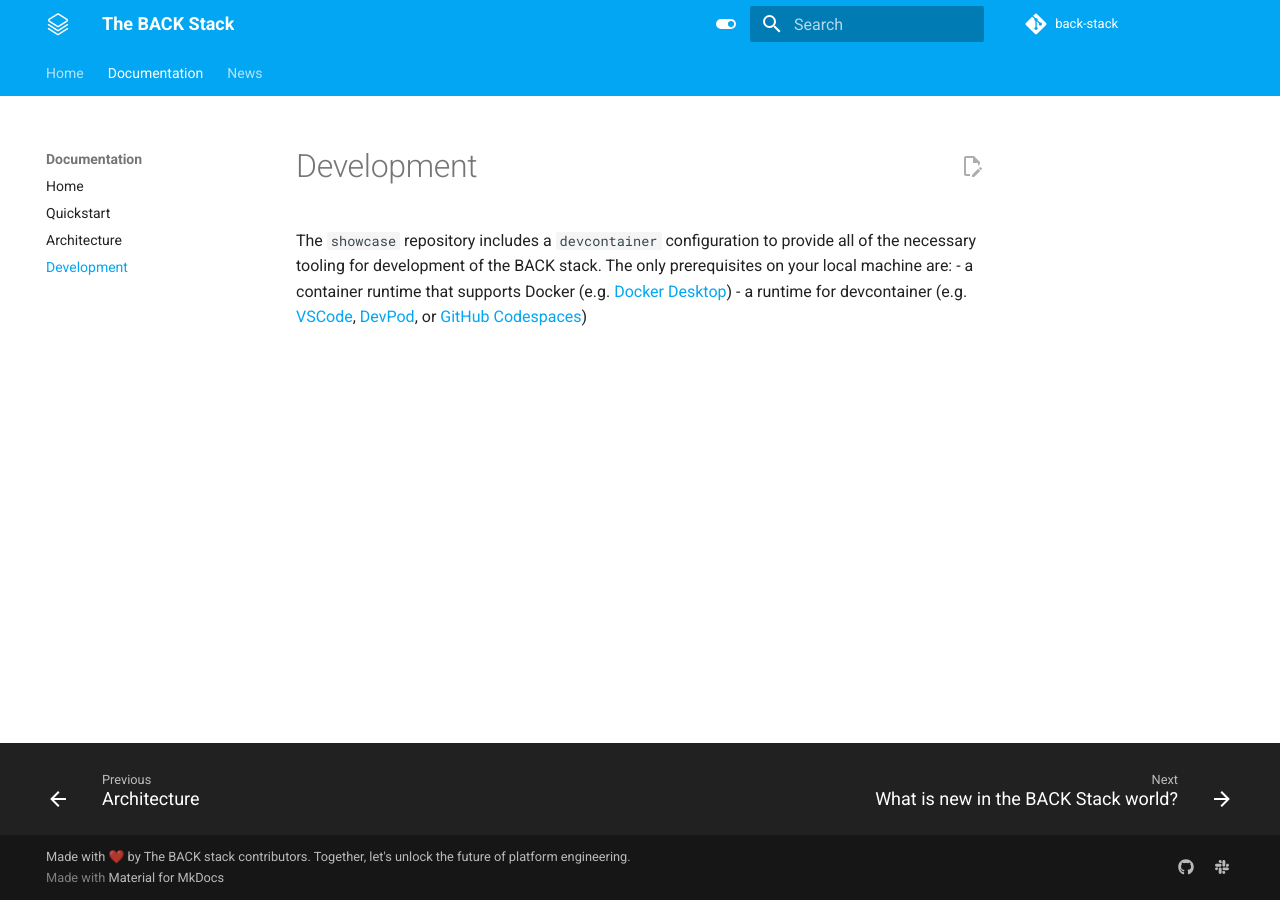
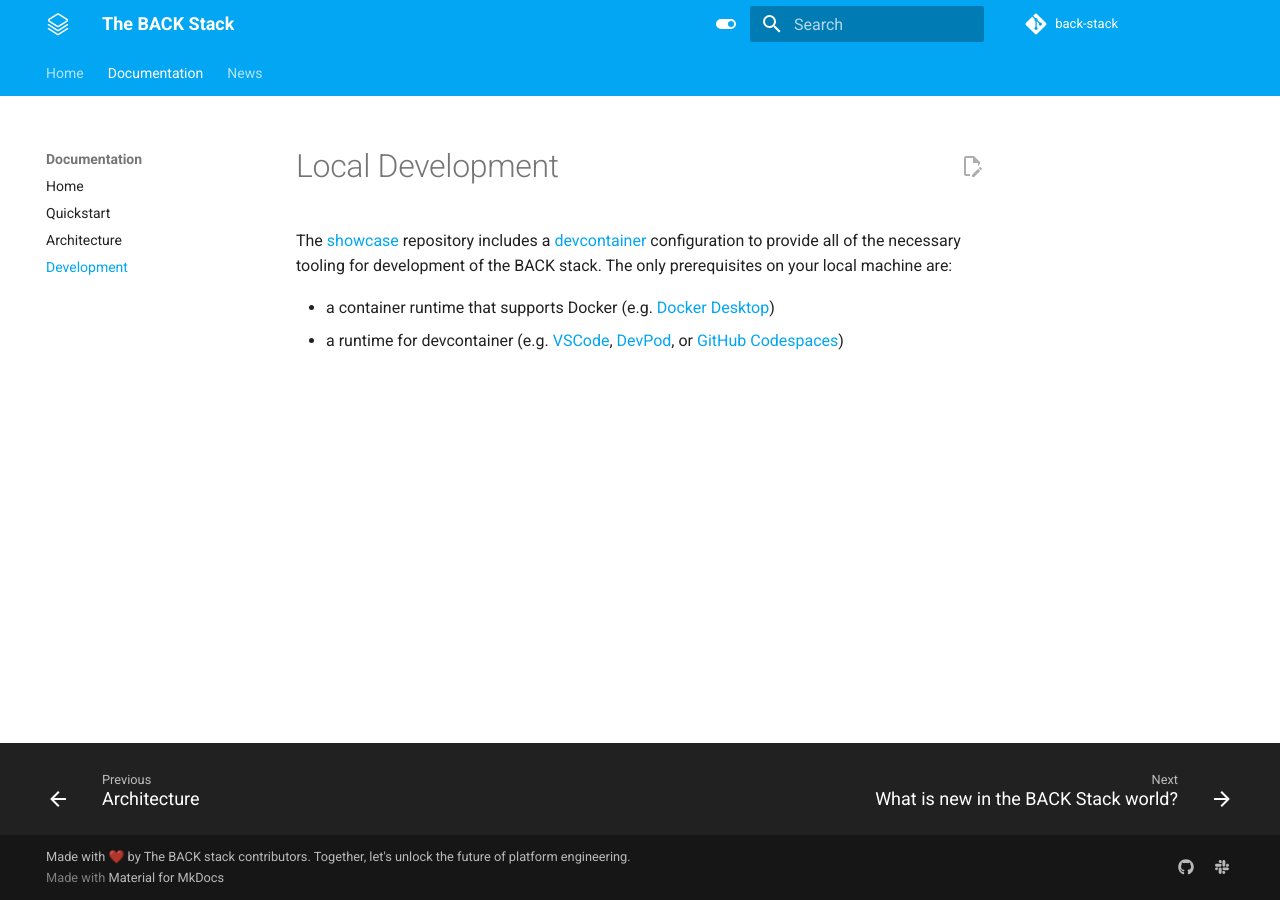
Before and after one commit to back-stack/backstack.dev, an MkDocs documentation site: the page built from docs/development.md, in a window 1280 px wide. Built offline with MkDocs 1.6.1 and Material for MkDocs 9.7.7, drawn with Linux system fonts in a browser that asks for light colours; the version menu is left out.

Commit message:
some doc modifications

```diff
--- a/docs/development.md
+++ b/docs/development.md
@@ -1,4 +1,6 @@
-# Development
-The `showcase` repository includes a `devcontainer` configuration to provide all of the necessary tooling for development of the BACK stack. The only prerequisites on your local machine are:
+# Local Development
+
+The [showcase](https://github.com/back-stack/showcase) repository includes a [devcontainer](https://containers.dev/) configuration to provide all of the necessary tooling for development of the BACK stack. The only prerequisites on your local machine are:
+
 - a container runtime that supports Docker (e.g. [Docker Desktop](https://www.docker.com/products/docker-desktop/))
 - a runtime for devcontainer (e.g. [VSCode](https://code.visualstudio.com/docs/devcontainers/containers), [DevPod](https://devpod.sh/), or [GitHub Codespaces](https://github.com/features/codespaces))
```
